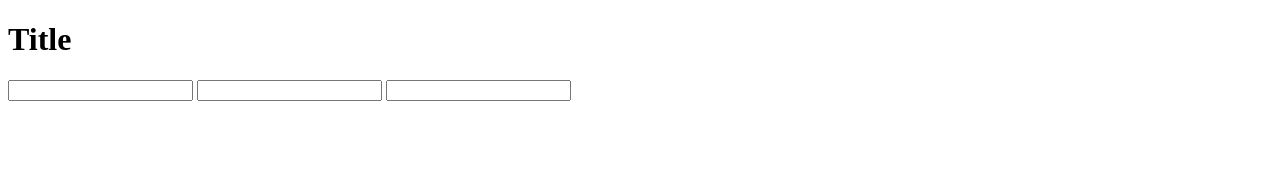
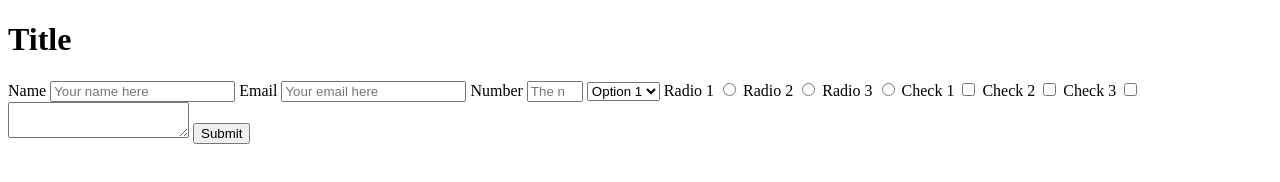
Before and after one commit to epanchi/mvchallenge2, a plain HTML site: page index.html in a window 1280 px wide. Drawn offline with Linux system fonts and the light colour scheme.

Commit message:
user stories from 8 to 16

```diff
--- a/index.html
+++ b/index.html
@@ -10,9 +10,31 @@
     <h1 id="title">Title</h1>
     <p id="description"></p>
     <form action="" id="survey-form">
-        <input type="text" id="name">
-        <input type="email" id="email">
-        <input type="number" id="number">
+	<label for="name" id="name-label">Name</label>
+        <input type="text" id="name" placeholder="Your name here">
+	<label for="email" id="email-label">Email</label>
+        <input type="email" id="email" placeholder="Your email here">
+	<label for="number" id="number-label">Number</label>
+        <input type="number" id="number" min="1" max="10" placeholder="The number here">
+	<select id="dropdown">
+	  <option value="optn1">Option 1</option>
+	  <option value="optn2">Option 2</option>
+	  <option value="optn3">Option 3</option>
+	</select>
+	<label for="radio-1">Radio 1</label>
+	<input type="radio" name="group1" id="radio-1" value="radio-value-1">
+	<label for="radio-2">Radio 2</label>
+	<input type="radio" name="group1" id="radio-2" value="radio-value-2">
+	<label for="radio-3">Radio 3</label>
+	<input type="radio" name="group1" id="radio-3" value="radio-value-3">
+	<label for="check-1">Check 1</label>
+	<input type="checkbox" name="group2" id="check-1" value="check-value-1">
+	<label for="check-2">Check 2</label>
+	<input type="checkbox" name="group2" id="check-2" value="check-value-2">
+	<label for="check-3">Check 3</label>
+	<input type="checkbox" name="group2" id="check-3" value="check-value-3">
+	<textarea></textarea>
+	<input type="submit" value="Submit">
     </form>
 </body>
 </html>
```
